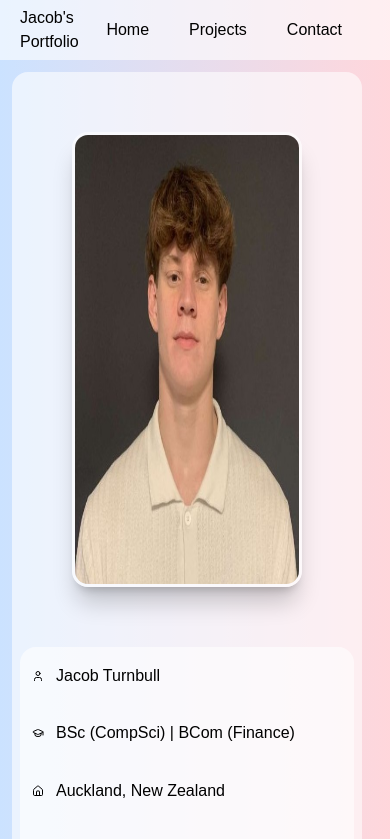
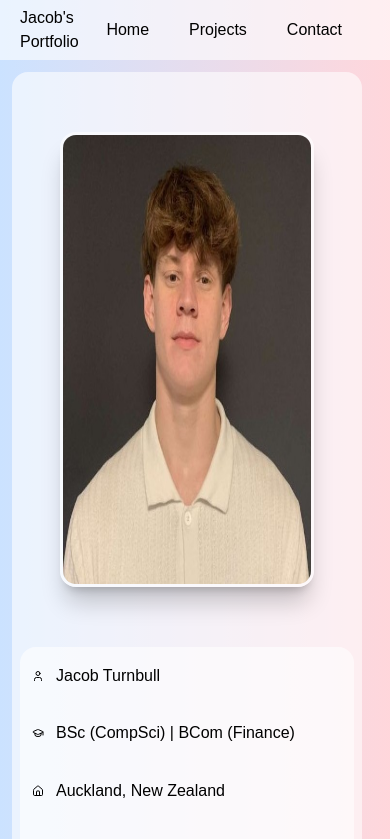
Before and after one commit to jt1732/jacobsPortfolio, a Next.js app: page / in a window 390 px wide. Shown: the top 839 px of the page. Built offline with nearby package versions, Linux system fonts and the light colour scheme.

Commit message:
Adjusted responsive features

```diff
--- a/src/app/page.tsx
+++ b/src/app/page.tsx
@@ -19,7 +19,7 @@
                             <div className='
                             col-span-1 relative min-h-fit
                             row-span-10 md:row-span-12 lg:row-span-8 xl:row-span-10
-                            m-15 sm:mx-25 md:mx-35 lg:mx-12
+                            mx-12 my-15 sm:mx-25 md:mx-35 lg:mx-8 lg:my-20 xl:my-10
                             '>
                                 <Image
                                     src="/headshot.jpg"
```
